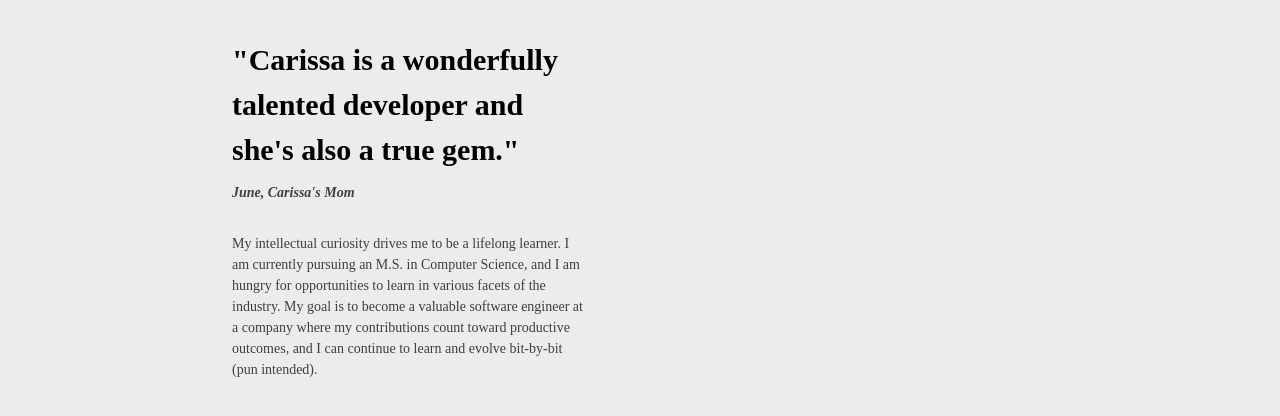
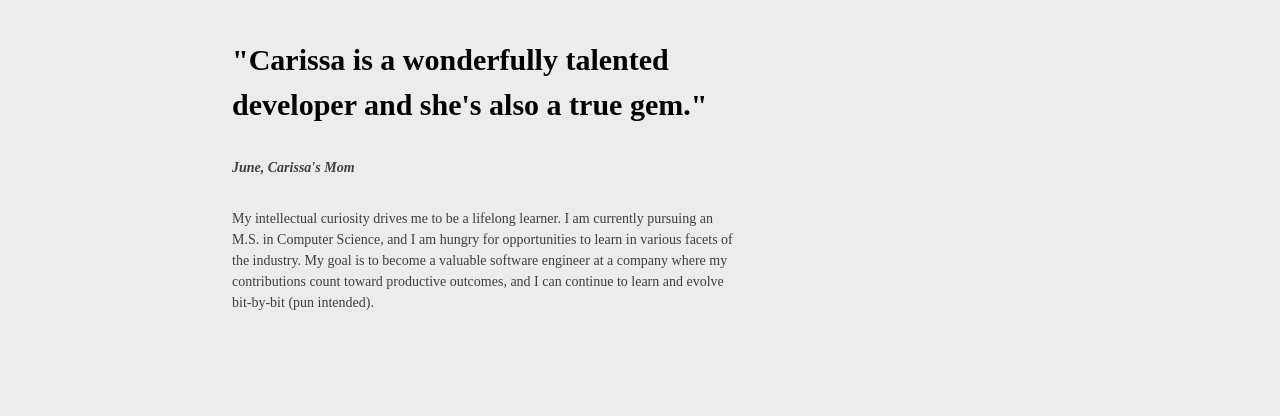
Before and after one commit to carissaallen/portfolio, a plain HTML site: page about.html in a window 1280 px wide. Shown: the part 110-526 px from the top of the page. Drawn offline with nearby package versions, Linux system fonts and the light colour scheme; a web font is replaced by a local one.

Commit message:
Add quote from mom in about me page

```diff
--- a/about.html
+++ b/about.html
@@ -83,11 +83,11 @@
   <section id="about">
     <header>
       <div class="row">
-        <div class="col-6 tab-full">
-         <div class="title-main">
-          <div class="col-12">
-            <h2 class="about-title">About me</h2>
-            <h3 class="about-title">"Carissa is a wonderfully talented developer and she's also a true gem."</3>
+        <div class="col-md-8 col-sm-12">
+          <div class="title-main">
+            <div class="col-12">
+              <h2 class="about-title">About me</h2>
+              <h3 class="about-title">"Carissa is a wonderfully talented developer and she's also a true gem."</h3>
               <p class="about-subtitle margin-under"><em>June, Carissa's Mom</em></p>
               <p class="about-title">My intellectual curiosity drives me to be a lifelong learner.
                 I am currently pursuing an M.S. in Computer Science, and I am hungry
```
